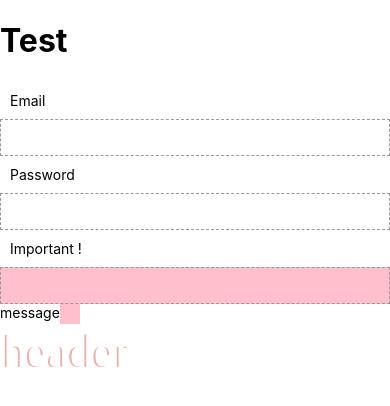
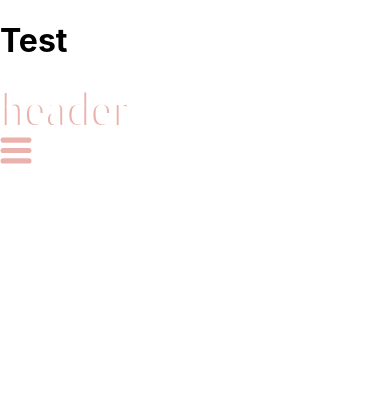
Before and after one commit to shaelorch/MDIA2109Fetch, a Next.js app: page /test in a window 390 px wide. Shown: the top 406 px of the page. Built offline with nearby package versions, Linux system fonts and the light colour scheme.

Commit message:
hamburger component (wrong branch oops)

```diff
--- /dev/null
+++ b/comps/Hamburger.js
@@ -0,0 +1,20 @@
+import styled from 'styled-components'
+
+const HamburgerCont = styled.div`
+display:flex;
+`
+const HamburgerIcon = styled.div`
+width: 32px;
+height: 27px;
+`
+
+
+export default function Hamburger({
+    imgtype='/menu-icon.svg'
+}){
+    return <HamburgerCont>
+        <HamburgerIcon>
+            <img height={27} src={imgtype}/>
+        </HamburgerIcon>
+    </HamburgerCont>
+}
--- a/pages/test.js
+++ b/pages/test.js
@@ -1,32 +1,17 @@
 import Input from '../comps/Input';
 import Error from '../comps/Error';
 import Header from '../comps/Header';
+import Hamburger from '../comps/Hamburger';
 
 
 export default function test(){
   return <div>
     <h1>Test</h1>
-    <Input
-      labeltxt='Email'
-    />
-    <Input
-      labeltxt='Password'
-      inputtype='password'
-    />
-    <Input
-      labeltxt='Important !'
-      inputtype='number'
-      bg='pink'
-    />
-
-    <Error
-        errortxt='message'
-        bg='pink'
-        />
 
     <Header
         headertext='header'
         size='48px'
     />
+    <Hamburger />
   </div>
 }
```
Also changed, not shown: public/menu-icon.svg (added).
